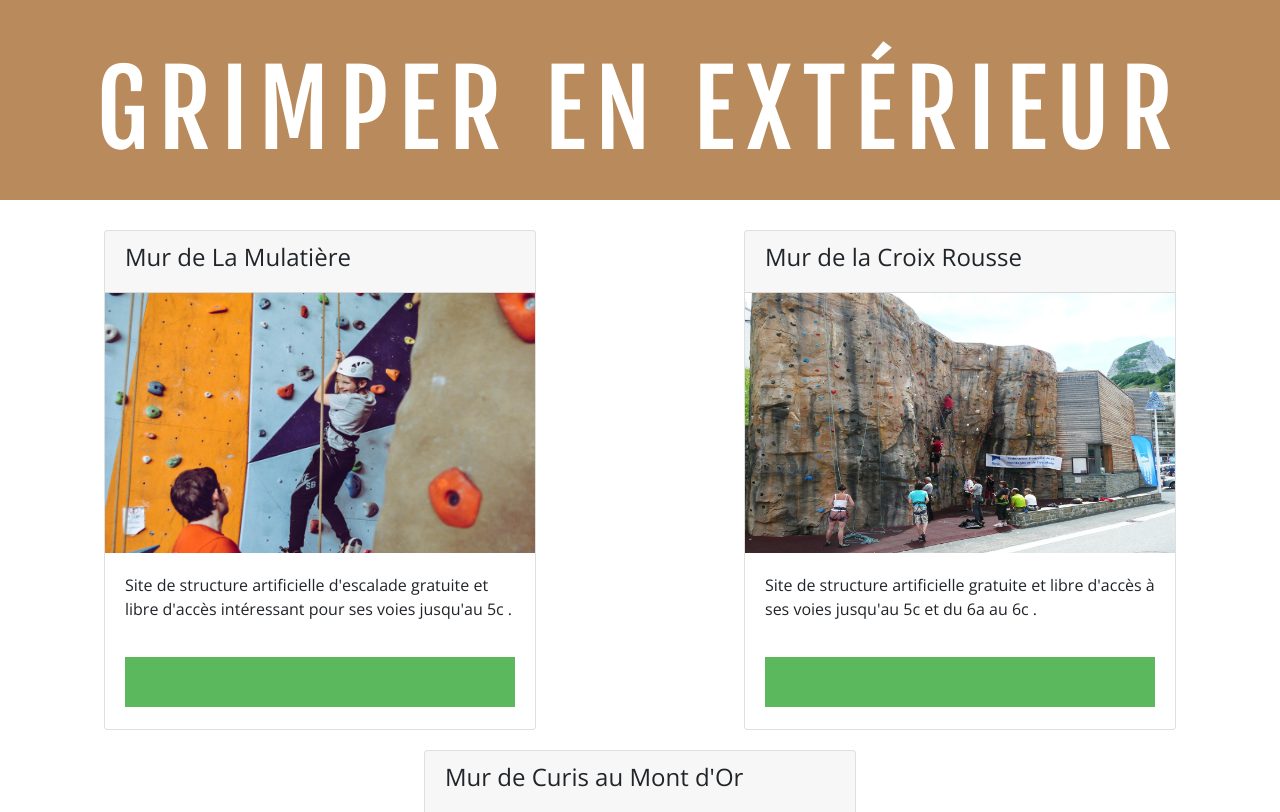
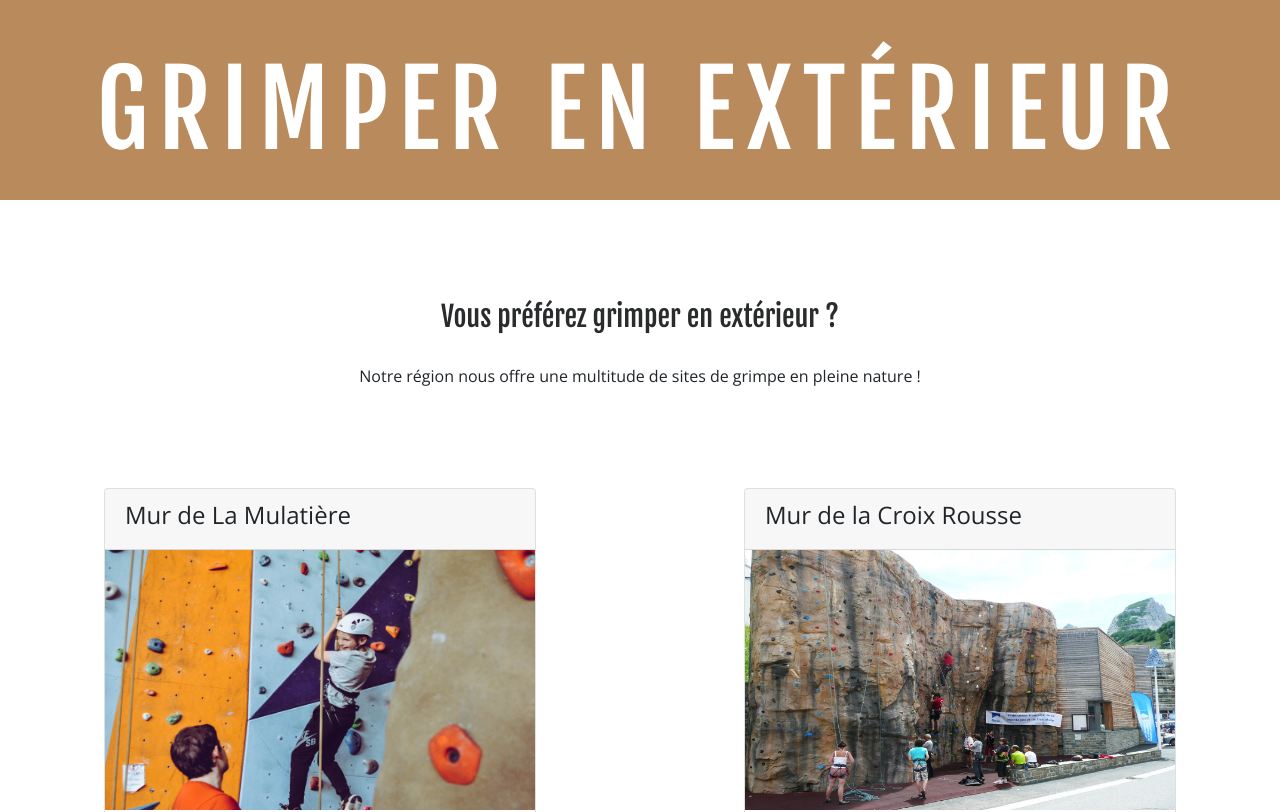
Before and after one commit to nicogaget/Escalagones, a PHP site: page /exterieur.html in a window 1280 px wide. Shown: the part 66-878 px from the top of the page. Run offline with PHP 8.4, Linux system fonts and the light colour scheme.

Commit message:
ajout de texte dans extérieur

```diff
--- a/exterieur.html
+++ b/exterieur.html
@@ -41,7 +41,11 @@
 
     <section >
         <h2> Grimper en Extérieur </h2>
-
+        <div class="texteExterieur">
+            <h3 class="intro_para">Vous préférez grimper en extérieur ? <br/>
+                </h3>
+            <p class="intro_para">Notre région nous offre une multitude de sites de grimpe en pleine nature !</p>
+        </div>
 
         <article class="cardSalles">
 
--- a/style.css
+++ b/style.css
@@ -7,14 +7,14 @@ header{
     font-family: 'Fjalla One', sans-serif;
 }
 
-.texteAccueil, .texteInterieur {
+.texteAccueil, .texteInterieur, .texteExterieur {
     text-align: center;
     padding: 20px;
     width: 80%;
     margin: 50px auto;
 }
 
-.texteAccueil p, .texteInterieur p {
+.texteAccueil p, .texteInterieur p, .texteExterieur p{
     display: none;
 }
 
@@ -684,7 +684,7 @@ footer img {
     color: #5cb85c;
     }
 
-    .texteAccueil p, .texteInterieur p {
+    .texteAccueil p, .texteInterieur p, .texteExterieur p {
         display: block;
     }
 
```
